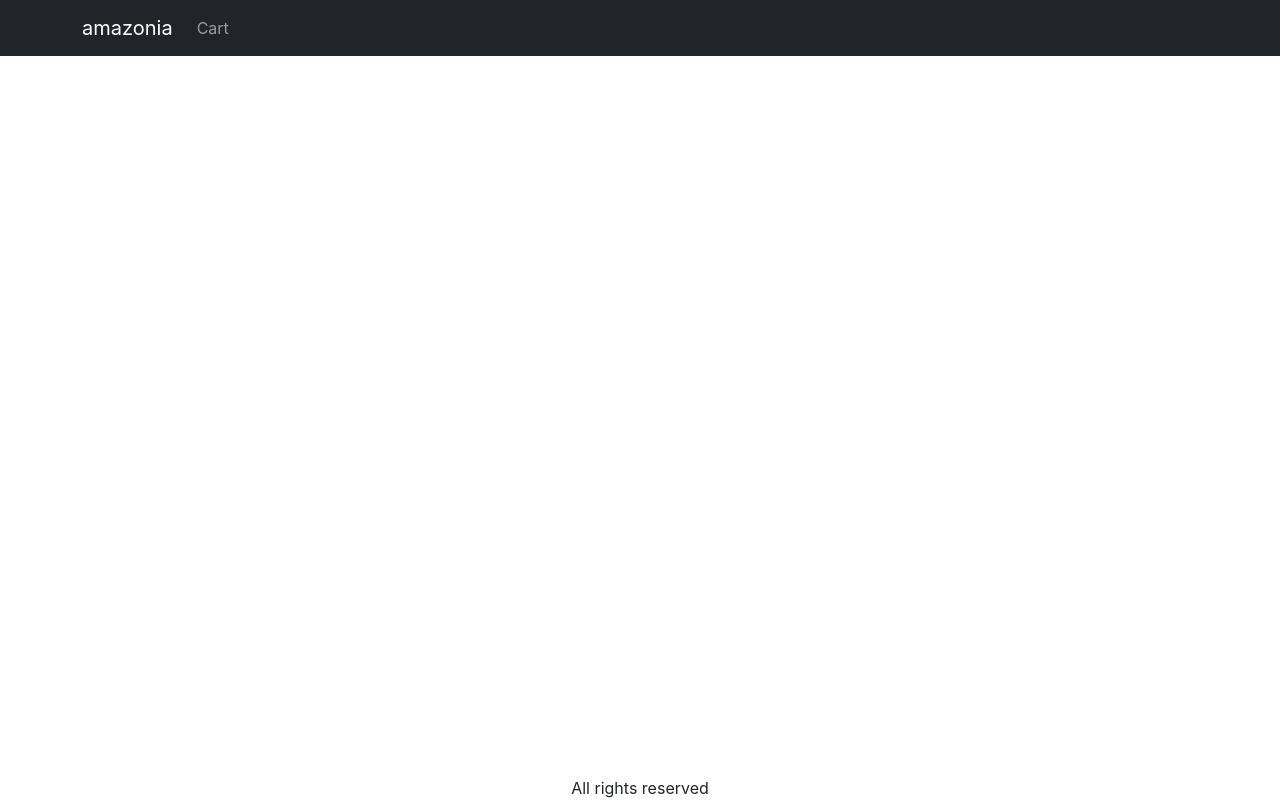
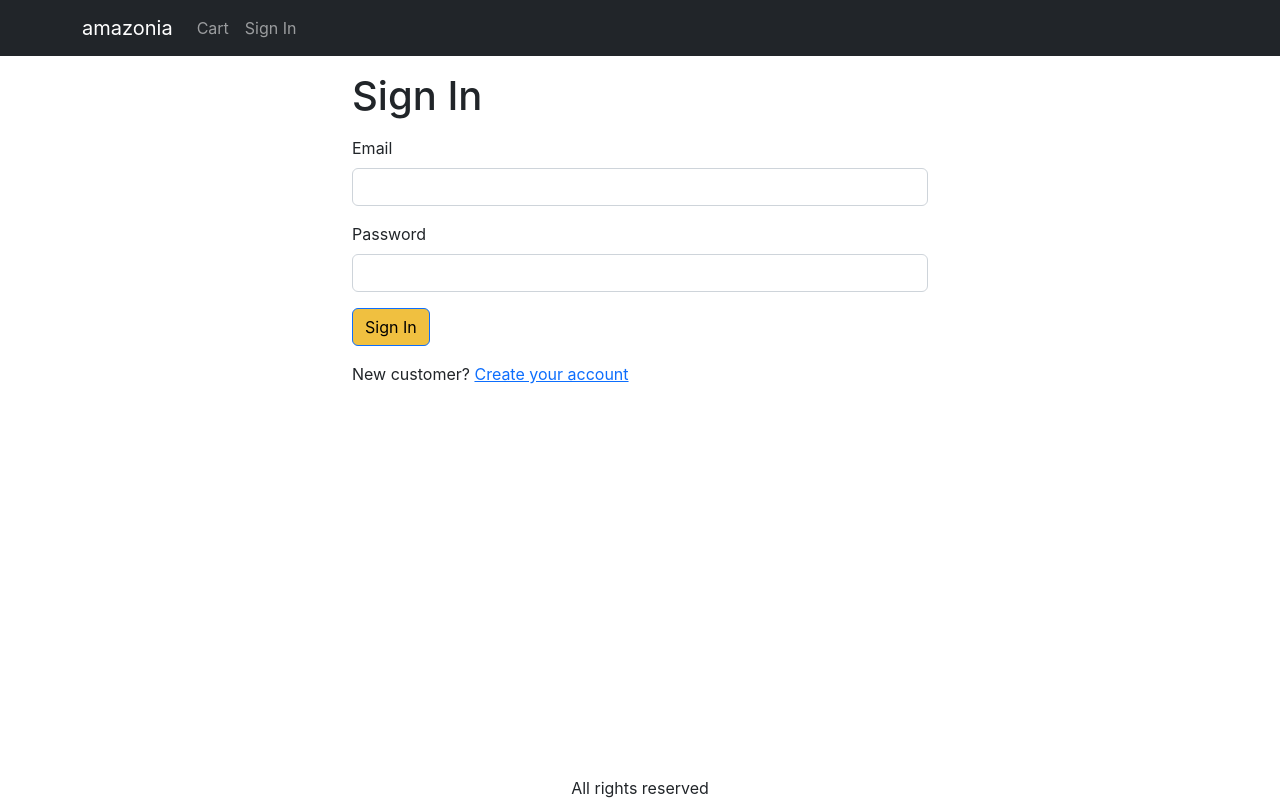
Before and after one commit to SalmanSamiKhan/amazonia, a React (Create React App) app in the folder frontend/: page /signin in a window 1280 px wide. Built offline with nearby package versions, Linux system fonts and the light colour scheme.

Commit message:
23-Complete-Sigin-Screen

```diff
--- a/frontend/package.json
+++ b/frontend/package.json
@@ -16,6 +16,7 @@
     "react-router-bootstrap": "^0.26.2",
     "react-router-dom": "^6.4.4",
     "react-scripts": "5.0.1",
+    "react-toastify": "^9.1.1",
     "use-reducer-logger": "^1.0.2",
     "web-vitals": "^2.1.4"
   },
--- a/frontend/src/App.js
+++ b/frontend/src/App.js
@@ -1,7 +1,10 @@
 import { BrowserRouter, Route, Routes } from 'react-router-dom'
+import 'react-toastify/dist/ReactToastify.css';
+import {ToastContainer} from 'react-toastify'
 import HomeScreen from "./screens/HomeScreen";
 import ProductScreen from "./screens/ProductScreen";
 import Navbar from 'react-bootstrap/Navbar'
+import NavDropdown from 'react-bootstrap/NavDropdown'
 import Badge from 'react-bootstrap/Badge';
 import Nav from 'react-bootstrap/Nav';
 import Container from 'react-bootstrap/Container';
@@ -13,13 +16,20 @@
 import SigninScreen from './screens/SigninScreen';
 
 function App() {
-  const { state } = useContext(Store) // Using Store from Store.js
-  const { cart } = state // deconstruct
+  const { state, dispatch: ctxDispatch } = useContext(Store);
+  const { cart, userInfo } = state;
+
+  const handleSignout = () => {
+    ctxDispatch({ type: 'USER_SIGNOUT' });
+    localStorage.removeItem('userInfo');
+  };
   return (
     // BrowserRouter comes from React Router Dom
     <BrowserRouter>
       {/* d-flex = display flex */}
       <div className="d-flex flex-column site-container">
+      {/* react toastify shows error message, limit: 1 toast at a time  */}
+      <ToastContainer position='bottom-center' limit={1} />
         <header className="App-header">
           <Navbar bg="dark" variant="dark">
             <Container>
@@ -32,11 +42,35 @@
                   Cart
                   {cart.cartItems.length > 0 && ( // Ternary operator
                     <Badge pill bg="danger">
-                    {/* a= accumulator, c=currentItem */}
+                      {/* a= accumulator, c=currentItem */}
                       {cart.cartItems.reduce((a, c) => a + c.quantity, 0)}
                     </Badge>
                   )}
                 </Link>
+                {/* Afer signin in show this dropdown  */}
+                {userInfo ? (
+                  <NavDropdown title={userInfo.name} id="basic-nav-dropdown">
+                    <LinkContainer to="/profile">
+                      <NavDropdown.Item>User Profile</NavDropdown.Item>
+                    </LinkContainer>
+                    <LinkContainer to="/orderhistory">
+                      <NavDropdown.Item>Order History</NavDropdown.Item>
+                    </LinkContainer>
+                    <NavDropdown.Divider />
+                    <Link
+                      className="dropdown-item"
+                      // After signout redirects to SigninScreen
+                      to="/signin"
+                      onClick={handleSignout}
+                    >
+                      Sign Out
+                    </Link>
+                  </NavDropdown>
+                ) : (
+                  <Link className="nav-link" to="/signin">
+                    Sign In
+                  </Link>
+                )}
               </Nav>
             </Container>
           </Navbar>
@@ -49,6 +83,7 @@
               <Route path="/product/:slug" element={<ProductScreen />} />
               <Route path="/cart" element={<CartScreen />} />
               <Route path="/cart/signin" element={<SigninScreen />} />
+              <Route path="/signin" element={<SigninScreen />} />
               <Route path="/" element={<HomeScreen />} />
             </Routes>
           </Container>
--- a/frontend/src/Store.js
+++ b/frontend/src/Store.js
@@ -1,4 +1,4 @@
-import { createContext, useReducer, useState} from "react";
+import { createContext, useReducer} from "react";
 
 /**
  * Context - Context provides a way to pass data through the component tree
@@ -8,11 +8,17 @@
 
 export const Store = createContext();
 
+// Initial state for logged user info and cart
 const initialState = {
+
+    userInfo: localStorage.getItem('userInfo')
+        ? JSON.parse(localStorage.getItem('userInfo'))
+        : null,
+
     cart: {
         cartItems: localStorage.getItem('cartItems')
-        ? JSON.parse(localStorage.getItem('cartItems'))
-        : [],
+            ? JSON.parse(localStorage.getItem('cartItems'))
+            : [],
     }
 }
 
@@ -45,13 +51,21 @@
             localStorage.setItem('cartItems', JSON.stringify(cartItems)) // --- (8)
             return { ...state, cart: { ...state.cart, cartItems } } // --- (6)
 
-        case 'CART_REMOVE_ITEM':{
+        case 'CART_REMOVE_ITEM': {
             const cartItems = state.cart.cartItems.filter(
-                (item) => item._id!==action.payload._id // --- (7)
+                (item) => item._id !== action.payload._id // --- (7)
             )
             localStorage.setItem('cartItems', JSON.stringify(cartItems))
             return { ...state, cart: { ...state.cart, cartItems } }
         }
+        case 'USER_SIGNIN':
+            return { ...state, userInfo: action.payload };
+        case 'USER_SIGNOUT':
+            return {
+                ...state,
+                userInfo: null,
+            };
+
         default:
             return state;
     }
@@ -65,7 +79,6 @@
 
 export function StoreProvider(props) {
     const [state, dispatch] = useReducer(reducer, initialState)
-    const [stock,setStock] = useState(1000)
     const value = { state, dispatch }
     return (
         <Store.Provider value={value}>{props.children}</Store.Provider>
--- a/frontend/src/screens/SigninScreen.js
+++ b/frontend/src/screens/SigninScreen.js
@@ -1,27 +1,64 @@
-import { Link, useLocation } from 'react-router-dom';
+import { Link, useLocation, useNavigate } from 'react-router-dom';
 import Container from 'react-bootstrap/Container';
 import Form from 'react-bootstrap/Form';
 import Button from 'react-bootstrap/Button';
 import { Helmet } from 'react-helmet-async';
+import Axios from 'axios'
+import { useContext, useEffect, useState } from 'react';
+import { Store } from '../Store'
+import { toast } from 'react-toastify';
+import { getError } from '../utils';
 
 export default function SigninScreen() {
+
+    const navigate = useNavigate() // redirect
     const { search } = useLocation();
     const redirectInUrl = new URLSearchParams(search).get('redirect');
     const redirect = redirectInUrl ? redirectInUrl : '/';
+
+    // Set email and password state
+    const [email, setEmail] = useState('')
+    const [password, setPassword] = useState('')
+
+    // Set context
+    const { state, dispatch: ctxDispatch } = useContext(Store)
+    const { userInfo } = state;
+
+    // Submit form handler
+    const handleSubmit = async (e) => {
+        e.preventDefault() // prevents refreshing page
+        try {
+            const { data } = await Axios.post('/api/users/signin', { // get data from backend
+                email,
+                password,
+            })
+            ctxDispatch({ type: 'USER_SIGNIN', payload: data })
+            localStorage.setItem('userInfo', JSON.stringify(data)) //save user info as string
+            navigate(redirect || '/')
+        } catch (err) {
+            toast.error(getError(err))
+        }
+    }
+    // restrict logged in user to access signin page
+    useEffect(() => {
+        if (userInfo) {
+          navigate(redirect);
+        }
+      }, [navigate, redirect, userInfo]);
     return (
         <Container className="small-container">
             <Helmet>
                 <title>Sign In</title>
             </Helmet>
             <h1 className="my-3">Sign In</h1>
-            <Form>
+            <Form onSubmit={handleSubmit}>
                 <Form.Group className="mb-3" controlId="email">
                     <Form.Label>Email</Form.Label>
-                    <Form.Control type="email" required />
+                    <Form.Control type="email" required onChange={(e) => setEmail(e.target.value)} />
                 </Form.Group>
                 <Form.Group className="mb-3" controlId="password">
                     <Form.Label>Password</Form.Label>
-                    <Form.Control type="password" required />
+                    <Form.Control type="password" required onChange={(e) => setPassword(e.target.value)} />
                 </Form.Group>
                 <div className="mb-3">
                     <Button type="submit">Sign In</Button>
```
Also changed, not shown: 2 other files (tests, documents, lock files or other folders).
